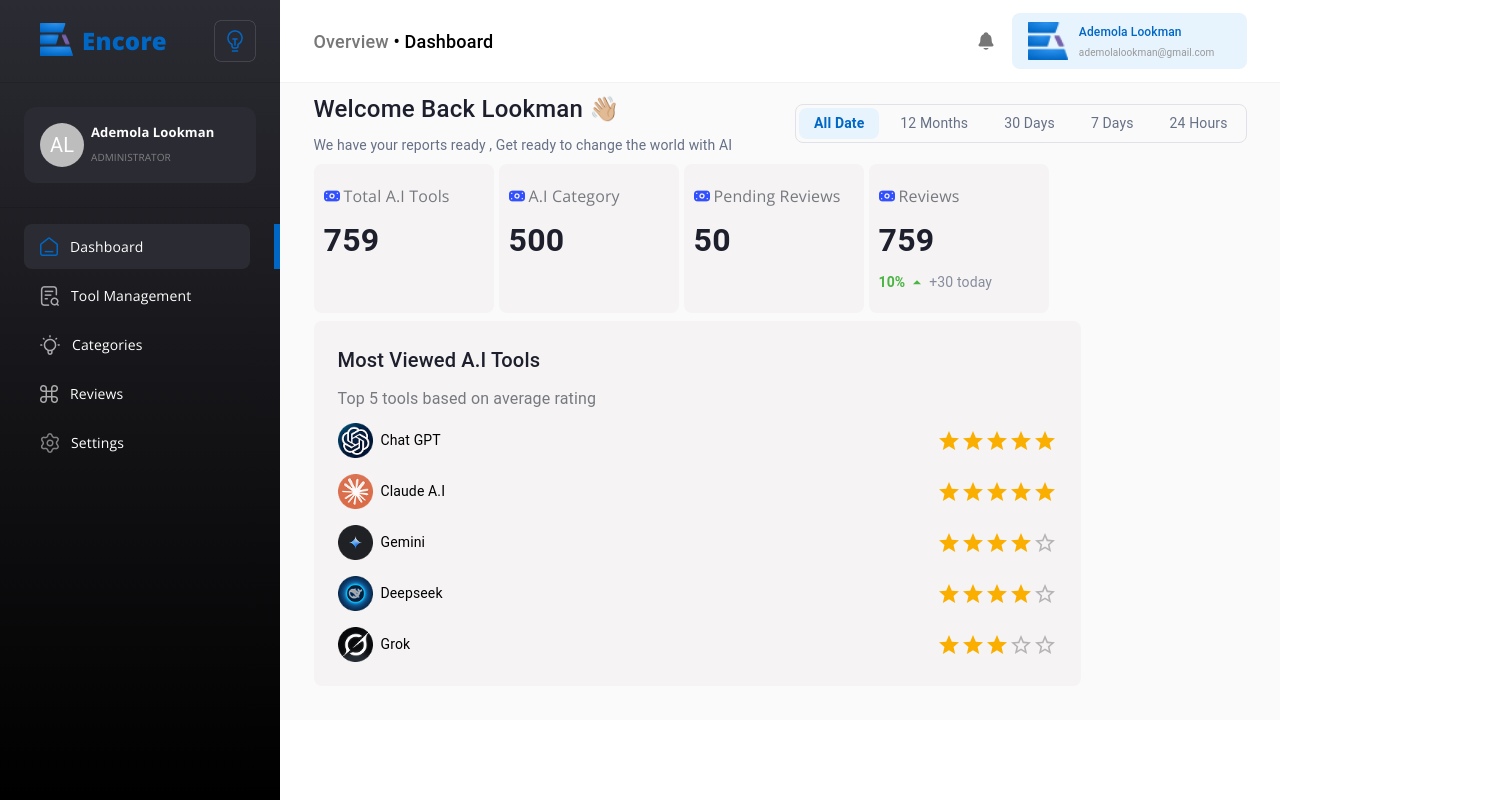
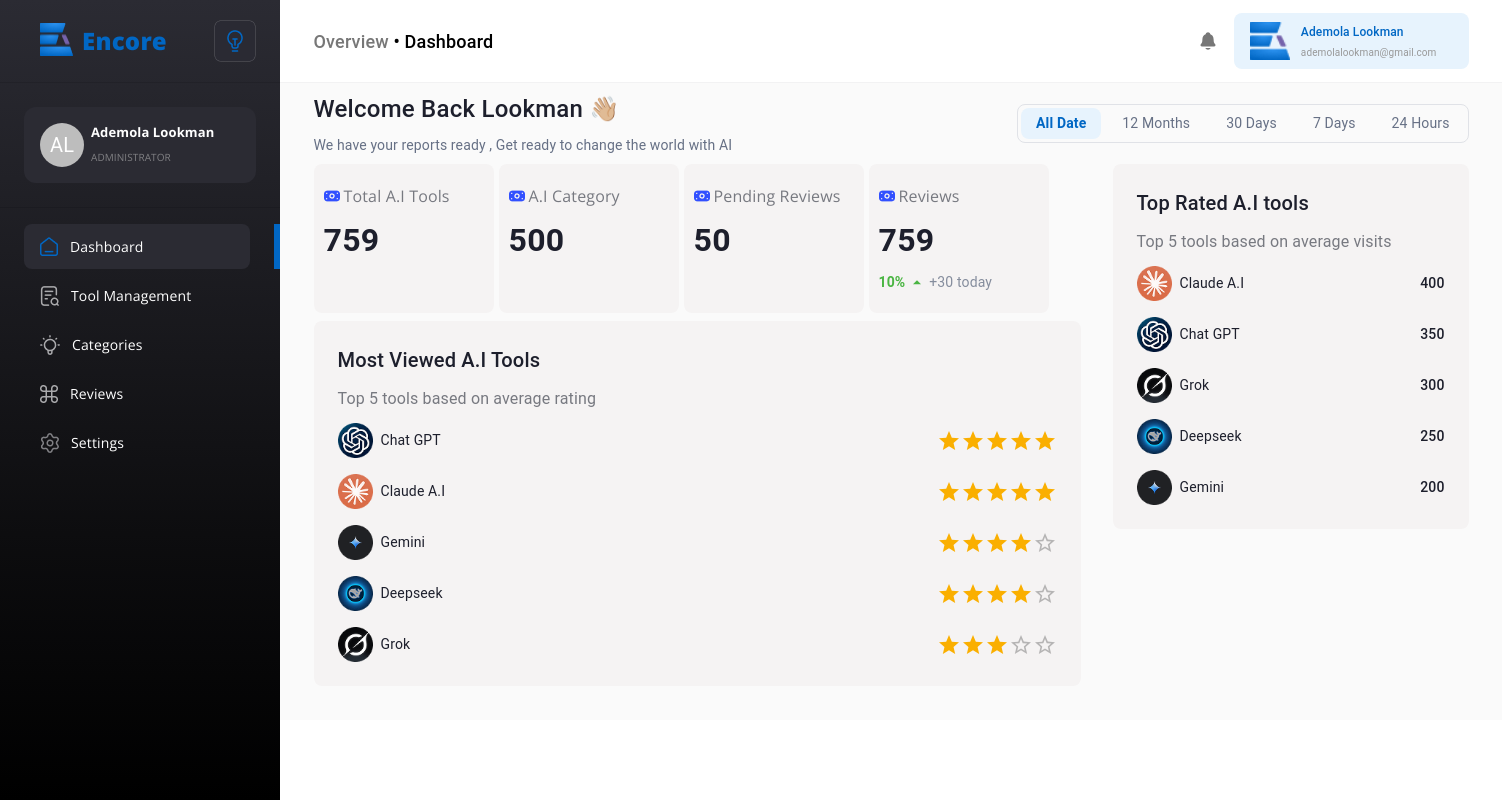
Before and after one commit to debagit10/encore-admin-dashboard, a React (Vite) app: page /dashboard in a window 1280 px wide. Shown: the whole page, 1502 px wide, since content can reach past the window. Built offline with nearby package versions, Linux system fonts and the light colour scheme.

Commit message:
feat: add Top Rated Tools component to Dashboard alongside Most Viewed Tools

```diff
--- a/src/components/dashboard/Most_Viewed_Tools.tsx
+++ b/src/components/dashboard/Most_Viewed_Tools.tsx
@@ -34,7 +34,7 @@
                 alt={`Logo of ${tool.name}`}
                 className="w-[35px] h-[35px]"
               />
-              <Typography fontWeight={400} fontSize={14}>
+              <Typography fontWeight={400} fontSize={14} color="#1D1F2C">
                 {tool.name}
               </Typography>
             </div>
--- a/src/components/dashboard/Top_Rated_Tools.tsx
+++ b/src/components/dashboard/Top_Rated_Tools.tsx
@@ -0,0 +1,53 @@
+import { Typography } from "@mui/material";
+
+import chatgpt from "../../assets/chatgpt.png";
+import claude from "../../assets/claude.png";
+import gemini from "../../assets/gemini.png";
+import deepseek from "../../assets/deepseek.png";
+import grok from "../../assets/grok.png";
+
+const tools = [
+  { icon: claude, name: "Claude A.I", clicks: 400 },
+  { icon: chatgpt, name: "Chat GPT", clicks: 350 },
+  { icon: grok, name: "Grok", clicks: 300 },
+  { icon: deepseek, name: "Deepseek", clicks: 250 },
+  { icon: gemini, name: "Gemini", clicks: 200 },
+];
+
+const Top_Rated_Tools = () => {
+  return (
+    <div className="p-[24px] rounded-[8px] bg-[#f5f3f3]">
+      <div className="flex flex-col gap-[12px]">
+        <Typography fontWeight={500} fontSize={20} color="#1D1F2C">
+          Top Rated A.I tools
+        </Typography>
+        <Typography fontWeight={400} fontSize={16} color="#777980">
+          Top 5 tools based on average visits
+        </Typography>
+      </div>
+
+      <div className="flex flex-col gap-[16px] mt-[12px]">
+        {tools.map((tool) => (
+          <div className="flex justify-between items-center">
+            <div className="flex gap-[8px] items-center">
+              <img
+                src={tool.icon}
+                alt={`Logo of ${tool.name}`}
+                className="w-[35px] h-[35px]"
+              />
+              <Typography fontWeight={400} fontSize={14} color="#1D1F2C">
+                {tool.name}
+              </Typography>
+            </div>
+
+            <Typography fontWeight={500} fontSize={14} color="#1D1F2C">
+              {tool.clicks}
+            </Typography>
+          </div>
+        ))}
+      </div>
+    </div>
+  );
+};
+
+export default Top_Rated_Tools;
--- a/src/pages/Dashboard.tsx
+++ b/src/pages/Dashboard.tsx
@@ -9,6 +9,7 @@
 import Pending_Reviews from "../components/dashboard/metrics/Pending_Reviews";
 import Total_Reviews from "../components/dashboard/metrics/Total_Reviews";
 import Most_Viewed_Tools from "../components/dashboard/Most_Viewed_Tools";
+import Top_Rated_Tools from "../components/dashboard/Top_Rated_Tools";
 
 const Dashboard = () => {
   const [period, setPeriod] = useState<number>(0);
@@ -97,12 +98,20 @@
           </div>
         </div>
 
-        <div className="flex gap-[5px] pt-[.5rem]">
-          {metrics.map((metric) => metric.component)}
-        </div>
+        <div className="flex gap-[2rem]">
+          <div>
+            <div className="flex gap-[5px] pt-[.5rem]">
+              {metrics.map((metric) => metric.component)}
+            </div>
 
-        <div className="pt-[.5rem] w-[767px]">
-          <Most_Viewed_Tools />
+            <div className="pt-[.5rem] w-[767px]">
+              <Most_Viewed_Tools />
+            </div>
+          </div>
+
+          <div className="w-[356px] pt-[.5rem]">
+            <Top_Rated_Tools />
+          </div>
         </div>
       </div>
     </Pages>
```
